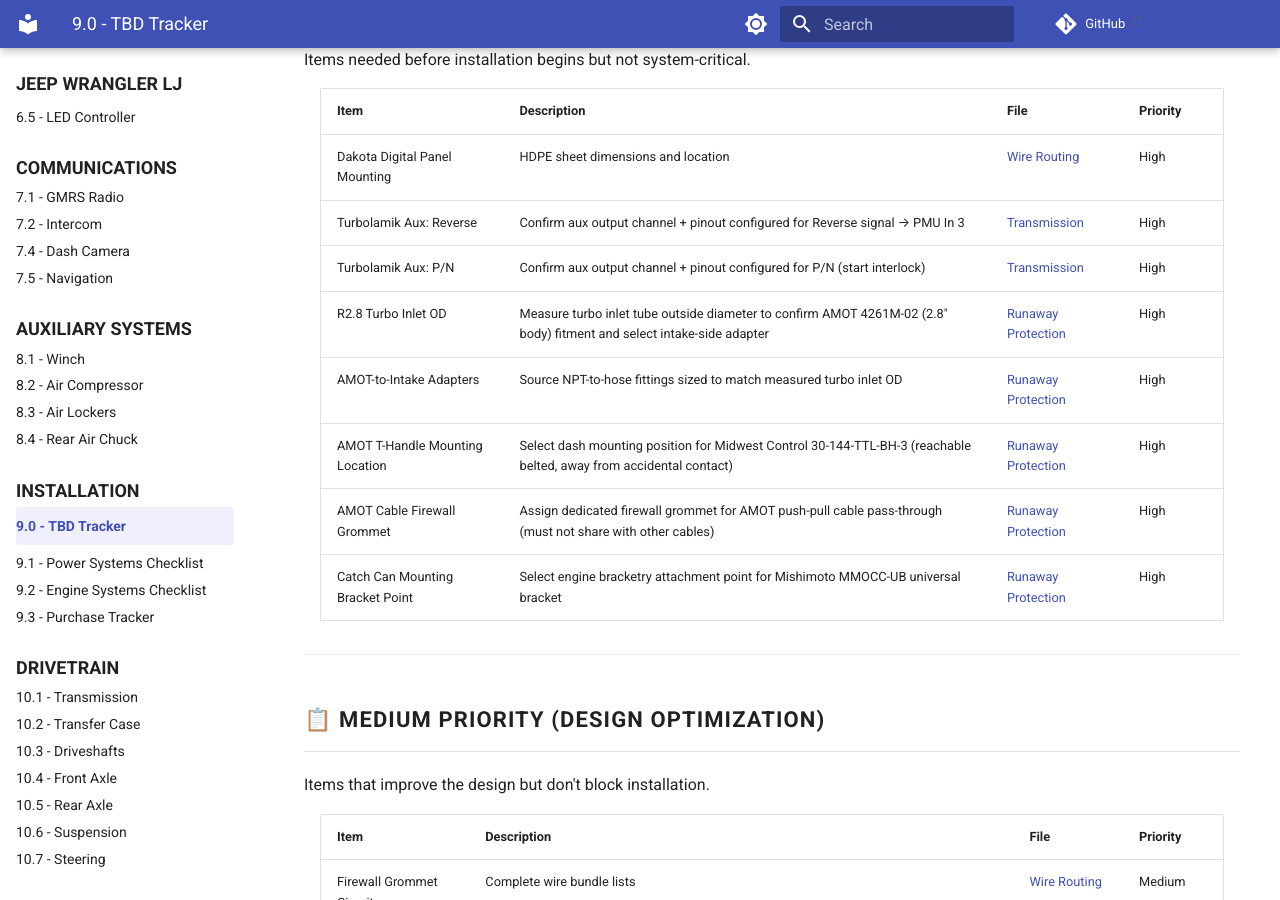
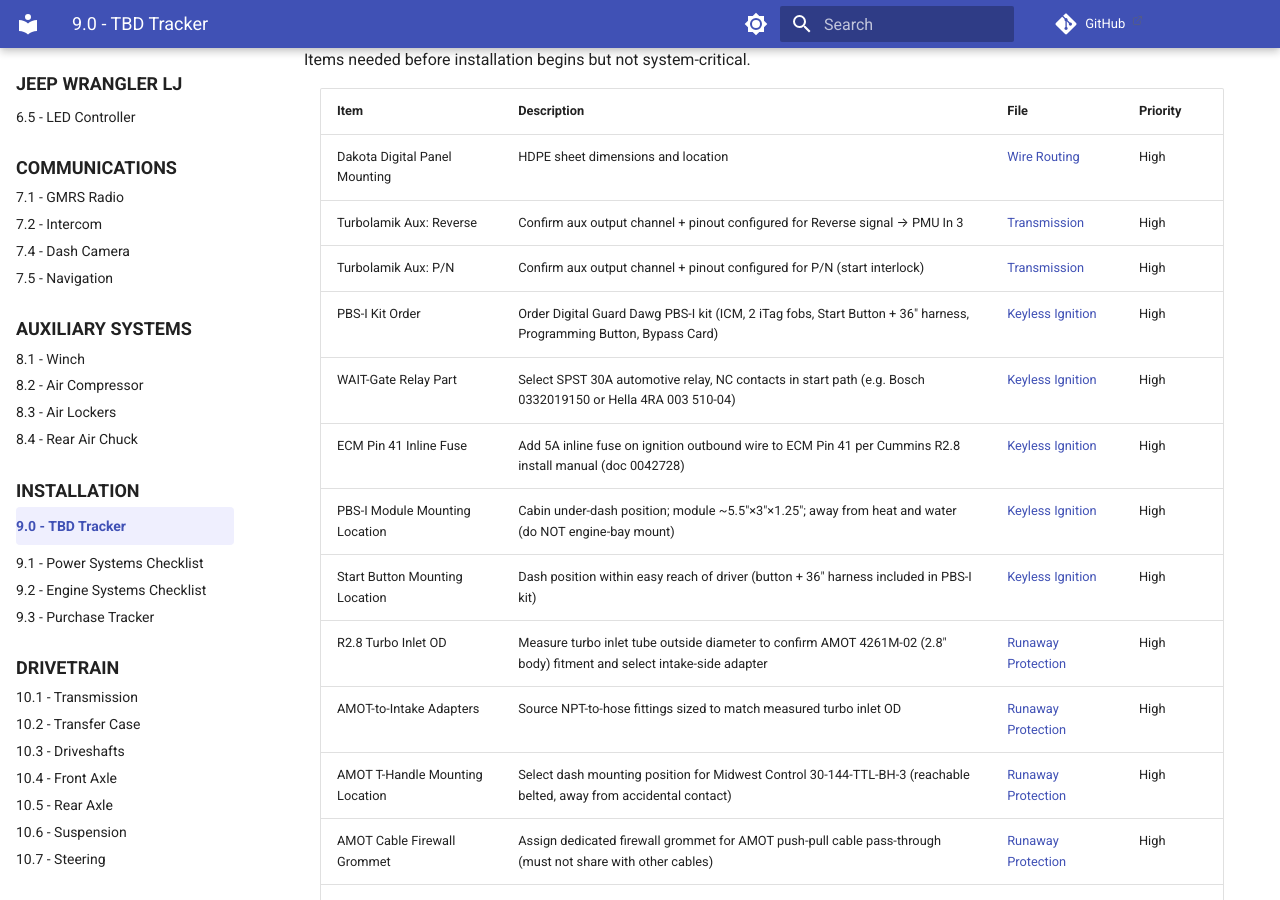
Before and after one commit to sob/drawings, an MkDocs documentation site: the page built from docs/jeep_lj/09-installation/00-tbd-tracker.md, in a window 1280 px wide and 900 px high, scrolled down 816 px. Built offline with MkDocs 1.6.1 and Material for MkDocs 9.7.7, drawn with Linux system fonts in a browser that asks for light colours; comment, search, counter and statistics services are not loaded; some of the changed text lies outside the part shown.

Commit message:
docs(lj): mirror keyless ignition outstanding items into TBD tracker
Per project rule #6, the PBS-I install TBDs documented in
docs/jeep_lj/05-control-interfaces/06-keyless-ignition.md should be
tracked centrally. Adds 8 tracker rows:

High:
- PBS-I Kit Order
- WAIT-Gate Relay Part
- ECM Pin 41 Inline Fuse (5A, per Cummins R2.8 manual 0042728)
- PBS-I Module Mounting Location
- Start Button Mounting Location

Medium:
- Programming Button Storage
- PBS-I Quiescent Current
- PBS-I Feature Programming Defaults

Also removes the stale "Assign firewall pins for PBS-I PINK IGN /
WAIT-gated PURPLE START" outstanding-items checkbox from the keyless
ignition doc — already resolved upstream (pin 12 = PINK IGN, pin 15 =
WAIT-gated PURPLE START per firewall-ingress.md).

Tracker count: 38 -> 46, High: 8 -> 13, Medium: 15 -> 18.

```diff
--- a/docs/jeep_lj/09-installation/00-tbd-tracker.md
+++ b/docs/jeep_lj/09-installation/00-tbd-tracker.md
@@ -34,6 +34,11 @@
 | Dakota Digital Panel Mounting     | HDPE sheet dimensions and location                              | [Wire Routing][wire-routing]   | High     |
 | Turbolamik Aux: Reverse           | Confirm aux output channel + pinout configured for Reverse signal → PMU In 3 | [Transmission][transmission]   | High     |
 | Turbolamik Aux: P/N               | Confirm aux output channel + pinout configured for P/N (start interlock) | [Transmission][transmission]   | High     |
+| PBS-I Kit Order                   | Order Digital Guard Dawg PBS-I kit (ICM, 2 iTag fobs, Start Button + 36" harness, Programming Button, Bypass Card) | [Keyless Ignition][keyless]   | High     |
+| WAIT-Gate Relay Part              | Select SPST 30A automotive relay, NC contacts in start path (e.g. Bosch 0332019150 or Hella 4RA 003 510-04) | [Keyless Ignition][keyless]   | High     |
+| ECM Pin 41 Inline Fuse            | Add 5A inline fuse on ignition outbound wire to ECM Pin 41 per Cummins R2.8 install manual (doc 0042728) | [Keyless Ignition][keyless]   | High     |
+| PBS-I Module Mounting Location    | Cabin under-dash position; module ~5.5"×3"×1.25"; away from heat and water (do NOT engine-bay mount) | [Keyless Ignition][keyless]   | High     |
+| Start Button Mounting Location    | Dash position within easy reach of driver (button + 36" harness included in PBS-I kit) | [Keyless Ignition][keyless]   | High     |
 | R2.8 Turbo Inlet OD               | Measure turbo inlet tube outside diameter to confirm AMOT 4261M-02 (2.8" body) fitment and select intake-side adapter | [Runaway Protection][runaway-protection] | High     |
 | AMOT-to-Intake Adapters           | Source NPT-to-hose fittings sized to match measured turbo inlet OD                                | [Runaway Protection][runaway-protection] | High     |
 | AMOT T-Handle Mounting Location   | Select dash mounting position for Midwest Control 30-144-TTL-BH-3 (reachable belted, away from accidental contact) | [Runaway Protection][runaway-protection] | High     |
@@ -70,6 +75,9 @@
 | Winch Trigger Control Routing          | Path for 14 AWG control wire (~13 ft) from SafetyHub ATC-1 (passenger rear wheel well) to winch contactor (front bumper) | [Recovery Systems][recovery-systems] | Medium   |
 | Front Air Locker Solenoid Routing      | Path for 18 AWG (~12 ft) from SwitchPros OUTPUT-17 (passenger rear wheel well) to front axle solenoid - cross-cab + forward | [Air Lockers][air-lockers] | Medium   |
 | Radio Ground Routing                   | Path for 14 AWG ground wires from GMRS / Intercom (dashboard) to START battery negative (driver rear wheel well) - direct grounds required for RF noise isolation | [Firewall Ingress][firewall-ingress] | Medium   |
+| Programming Button Storage             | Hidden but accessible location (under dash or in trunk) for PBS-I fob-learn and 4-digit-PIN emergency bypass | [Keyless Ignition][keyless]          | Medium   |
+| PBS-I Quiescent Current                | Measure or vendor-confirm standby draw to add to START battery parasitic budget  | [Keyless Ignition][keyless]          | Medium   |
+| PBS-I Feature Programming Defaults     | Confirm shipped Feature Programming defaults are acceptable before install (no DIP/jumper menu on PBS-I) | [Keyless Ignition][keyless]          | Medium   |
 
 ---
 
```
Also changed, not shown: other parts of docs/jeep_lj/09-installation/00-tbd-tracker.md (+4 -4 lines), docs/jeep_lj/05-control-interfaces/06-keyless-ignition.md (+0 -1 lines).
